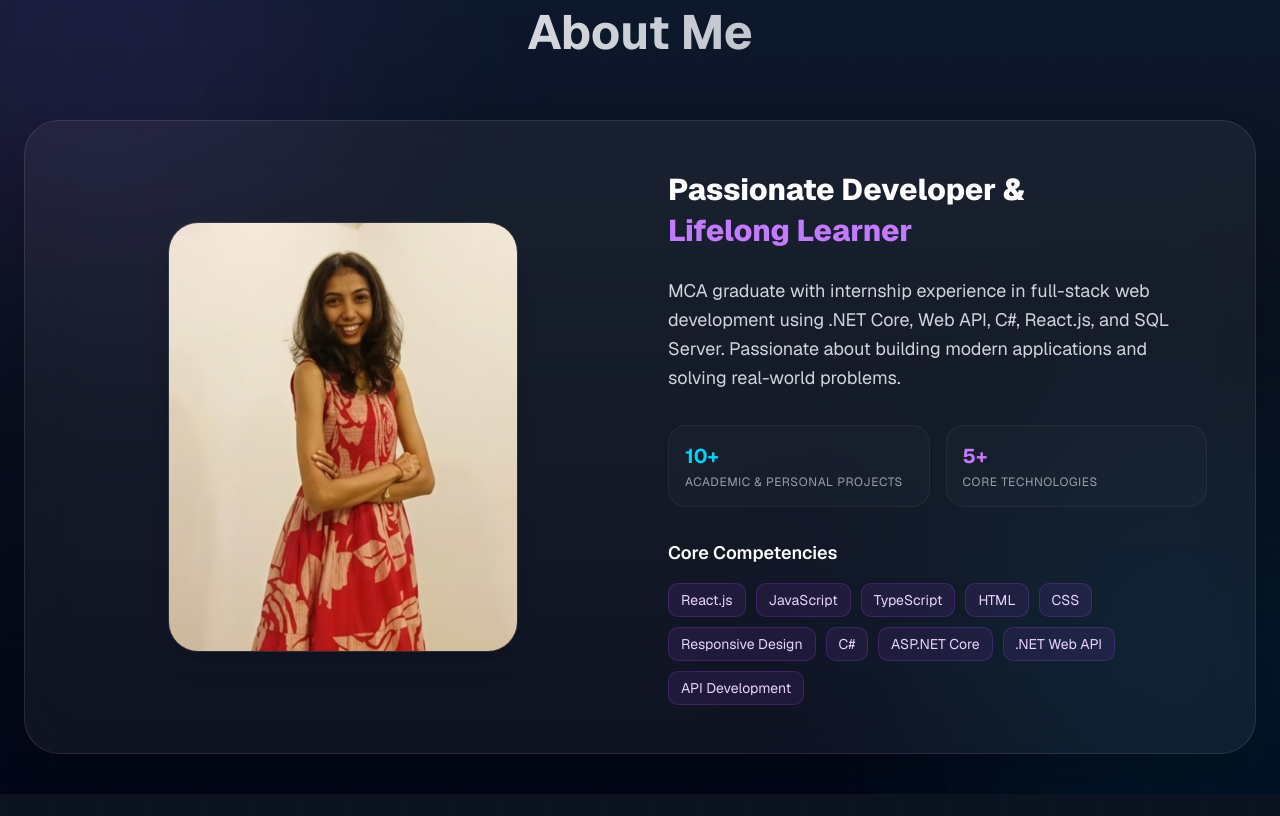
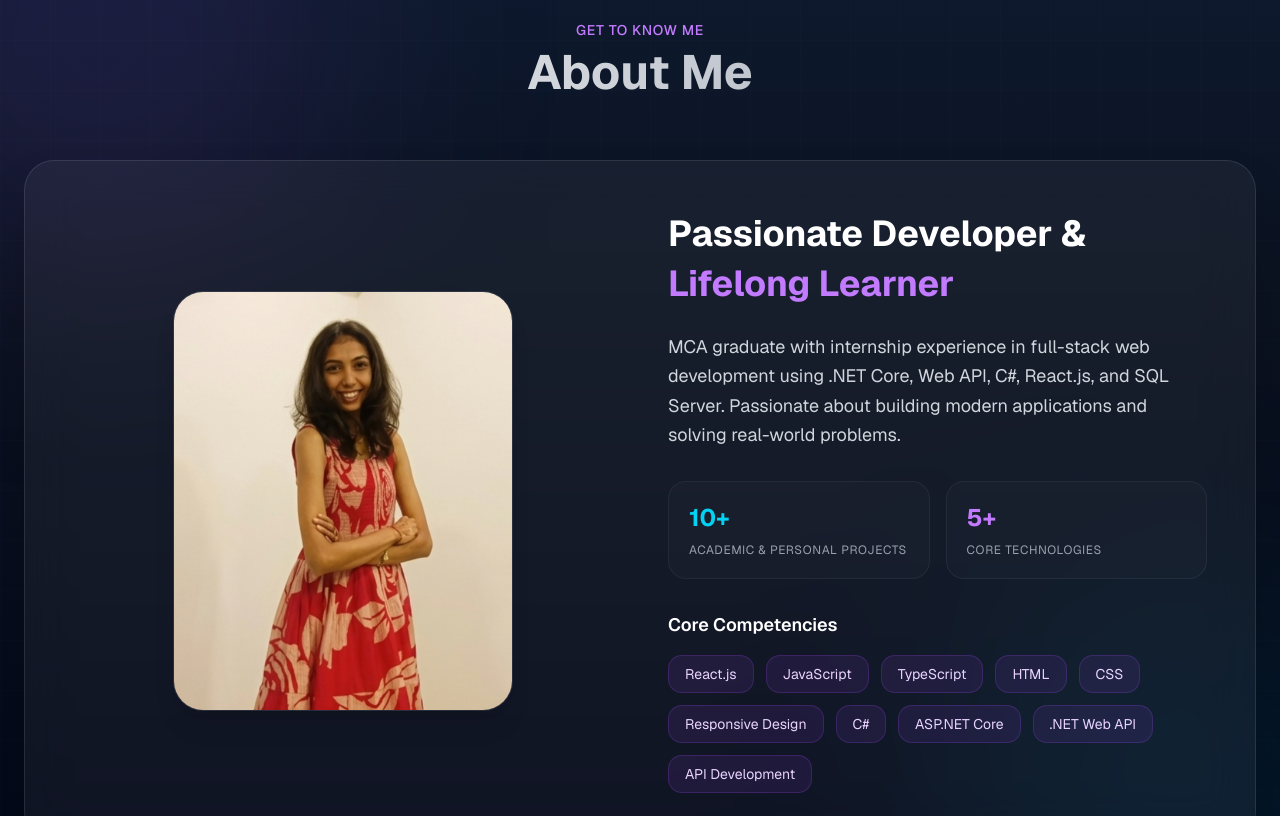
Before and after one commit to AxitaLakhani/My-Portfolio, a Next.js app: page / in a window 1280 px wide. Shown: the part 860-1676 px from the top of the page. Built offline with nearby package versions, Linux system fonts and the light colour scheme.

Commit message:
updated portfolio

```diff
--- a/components/About.tsx
+++ b/components/About.tsx
@@ -2,123 +2,194 @@ import Image from "next/image";
 import { portfolioData } from "@/lib/data";
 
 export default function About() {
-  const allSkills = portfolioData.skills.flatMap((s) => s.items);
+  const allSkills = portfolioData.skills.flatMap(
+    (s) => s.items
+  );
+
   return (
     <section
       id="about"
-      className="portfolio-bg py-10 px-6"
+      className="portfolio-bg py-16 sm:py-20 px-4 sm:px-6 overflow-hidden"
     >
       <div className="grid-pattern"></div>
 
       <div className="content max-w-7xl mx-auto">
 
-        <div className="text-center mb-16">
-         <p className="text-purple-400 mb-2 font-medium tracking-wider uppercase text-sm">
+        {/* Heading */}
+
+        <div className="text-center mb-12 sm:mb-16">
+
+          <p className="text-purple-400 mb-2 font-medium tracking-wider uppercase text-sm">
             Get To Know Me
           </p>
-          <h2 className="text-3xl md:text-5xl font-bold bg-gradient-to-r from-white to-gray-400 bg-clip-text text-transparent">
+
+          <h2 className="text-3xl sm:text-4xl md:text-5xl font-bold bg-gradient-to-r from-white to-gray-400 bg-clip-text text-transparent">
             About Me
           </h2>
+
         </div>
+
+        {/* Main Container */}
 
         <div
           className="
           grid
+          grid-cols-1
           lg:grid-cols-2
-          gap-14
+          gap-10 lg:gap-14
           items-center
           bg-white/5
-          border
-          border-white/10
+          border border-white/10
           backdrop-blur-xl
-          rounded-[35px]
-          p-8
-          md:p-12
+          rounded-[30px]
+          p-5
+          sm:p-8
+          md:p-10
+          lg:p-12
           shadow-2xl
           "
         >
 
-          {/* Left */}
+          {/* LEFT IMAGE */}
 
           <div className="flex justify-center">
 
             <div
               className="
               relative
-              w-[280px]
-              md:w-[350px]
-              h-[350px]
-              md:h-[430px]
+              w-[240px]
+              h-[300px]
+              sm:w-[300px]
+              sm:h-[380px]
+              md:w-[340px]
+              md:h-[420px]
               rounded-[30px]
               overflow-hidden
-              border
-              border-white/10
+              border border-white/10
               shadow-xl
               hover:scale-105
               transition-all
               duration-500
-
               "
             >
-
               <Image
                 src="/Profile.jpg"
                 alt="Akshita"
                 fill
                 className="object-cover"
               />
-
             </div>
 
           </div>
 
-          {/* Right */}
+          {/* RIGHT CONTENT */}
 
-           <div className="flex flex-col justify-center">
-            <h3 className="text-2xl md:text-3xl font-extrabold text-white leading-snug">
-              Passionate Developer & <br />
-              <span className="text-purple-400">Lifelong Learner</span>
+          <div className="flex flex-col">
+
+            <h3 className="text-2xl sm:text-3xl md:text-4xl font-bold leading-snug text-center lg:text-left">
+
+              Passionate Developer &
+
+              <span className="block text-purple-400">
+                Lifelong Learner
+              </span>
+
             </h3>
 
-            <p className="text-gray-300 leading-relaxed text-base md:text-lg mt-6">
+            <p
+              className="
+              text-gray-300
+              leading-relaxed
+              text-sm
+              sm:text-base
+              md:text-lg
+              mt-6
+              text-center
+              lg:text-left
+              "
+            >
               {portfolioData.description}
             </p>
 
-            {/* Mini cards */}
+            {/* MINI CARDS */}
 
-              <div className="grid grid-cols-2 gap-4 mt-8">
-              <div className="p-4 rounded-2xl bg-white/[0.02] border border-white/5 hover:border-purple-500/20 transition-colors duration-300">
-                <h4 className="text-cyan-400 text-xl font-bold">10+</h4>
-                <p className="text-xs text-gray-400 mt-1 uppercase tracking-wider">
+            <div className="grid grid-cols-1 sm:grid-cols-2 gap-4 mt-8">
+
+              <div
+                className="
+                p-5
+                rounded-2xl
+                bg-white/[0.02]
+                border border-white/5
+                hover:border-purple-500/20
+                transition
+                "
+              >
+                <h4 className="text-cyan-400 text-2xl font-bold">
+                  10+
+                </h4>
+
+                <p className="text-xs text-gray-400 mt-2 uppercase tracking-wider">
                   Academic & Personal Projects
                 </p>
               </div>
 
-              <div className="p-4 rounded-2xl bg-white/[0.02] border border-white/5 hover:border-cyan-500/20 transition-colors duration-300">
-                <h4 className="text-purple-400 text-xl font-bold">5+</h4>
-                <p className="text-xs text-gray-400 mt-1 uppercase tracking-wider">
+              <div
+                className="
+                p-5
+                rounded-2xl
+                bg-white/[0.02]
+                border border-white/5
+                hover:border-cyan-500/20
+                transition
+                "
+              >
+                <h4 className="text-purple-400 text-2xl font-bold">
+                  5+
+                </h4>
+
+                <p className="text-xs text-gray-400 mt-2 uppercase tracking-wider">
                   Core Technologies
                 </p>
               </div>
+
             </div>
 
+            {/* SKILLS */}
 
-            {/* Skills */}
+            <div className="mt-8">
 
-              <div className="mt-8">
-              <h4 className="font-semibold text-white text-lg mb-4">
+              <h4 className="font-semibold text-white text-lg mb-4 text-center lg:text-left">
                 Core Competencies
               </h4>
-              <div className="flex flex-wrap gap-2.5">
-                {allSkills.slice(0, 10).map((skill, index) => (
+
+              <div className="flex flex-wrap gap-3 justify-center lg:justify-start">
+
+                {allSkills
+                  .slice(0, 10)
+                  .map((skill, index) => (
+
                   <span
                     key={index}
-                    className="px-3 py-1.5 rounded-lg bg-purple-500/10 border border-purple-500/20 text-xs sm:text-sm text-purple-200 hover:bg-purple-500/25 transition-colors duration-300"
+                    className="
+                    px-4
+                    py-2
+                    rounded-xl
+                    bg-purple-500/10
+                    border border-purple-500/20
+                    text-xs sm:text-sm
+                    text-purple-200
+                    hover:bg-purple-500/25
+                    transition
+                    "
                   >
                     {skill}
                   </span>
+
                 ))}
+
               </div>
+
             </div>
 
           </div>
@@ -136,24 +207,55 @@ export default function About() {
 
 
 
+
+
+
+
+
+
+
+
+// import Image from "next/image";
 // import { portfolioData } from "@/lib/data";
-// import Image from "next/image";
 
 // export default function About() {
+//   const allSkills = portfolioData.skills.flatMap((s) => s.items);
 //   return (
 //     <section
 //       id="about"
-//       className="py-24 px-6"
+//       className="portfolio-bg py-10 px-6"
 //     >
-//       <div className="max-w-6xl mx-auto">
+//       <div className="grid-pattern"></div>
 
-//         <h2 className="text-4xl font-bold text-center mb-16">
-//           About Me
-//         </h2>
+//       <div className="content max-w-7xl mx-auto">
 
-//         <div className="grid md:grid-cols-2 gap-10 items-center">
+//         <div className="text-center mb-16">
+//          <p className="text-purple-400 mb-2 font-medium tracking-wider uppercase text-sm">
+//             Get To Know Me
+//           </p>
+//           <h2 className="text-3xl md:text-5xl font-bold bg-gradient-to-r from-white to-gray-400 bg-clip-text text-transparent">
+//             About Me
+//           </h2>
+//         </div>
 
-//           {/* Image */}
+//         <div
+//           className="
+//           grid
+//           lg:grid-cols-2
+//           gap-14
+//           items-center
+//           bg-white/5
+//           border
+//           border-white/10
+//           backdrop-blur-xl
+//           rounded-[35px]
+//           p-8
+//           md:p-12
+//           shadow-2xl
+//           "
+//         >
+
+//           {/* Left */}
 
 //           <div className="flex justify-center">
 
@@ -161,23 +263,24 @@ export default function About() {
 //               className="
 //               relative
 //               w-[280px]
+//               md:w-[350px]
 //               h-[350px]
-//               rounded-3xl
+//               md:h-[430px]
+//               rounded-[30px]
 //               overflow-hidden
 //               border
 //               border-white/10
-//               bg-white/5
-//               backdrop-blur-lg
 //               shadow-xl
 //               hover:scale-105
 //               transition-all
 //               duration-500
+
 //               "
 //             >
 
 //               <Image
 //                 src="/Profile.jpg"
-//                 alt="Akshita Lakhani"
+//                 alt="Akshita"
 //                 fill
 //                 className="object-cover"
 //               />
@@ -186,68 +289,53 @@ export default function About() {
 
 //           </div>
 
-//           {/* Content */}
+//           {/* Right */}
 
-//           <div>
+//            <div className="flex flex-col justify-center">
+//             <h3 className="text-2xl md:text-3xl font-extrabold text-white leading-snug">
+//               Passionate Developer & <br />
+//               <span className="text-purple-400">Lifelong Learner</span>
+//             </h3>
 
-//             <p className="text-purple-400 font-medium mb-4">
-//               Get To Know Me
+//             <p className="text-gray-300 leading-relaxed text-base md:text-lg mt-6">
+//               {portfolioData.description}
 //             </p>
 
-//             <h3 className="text-3xl font-bold mb-6">
-//               Passionate Developer & Lifelong Learner
-//             </h3>
+//             {/* Mini cards */}
 
-//             <p className="text-gray-300 leading-8 mb-6">
-
-//               I’m passionate about building modern web experiences
-//               and continuously learning new technologies.
-//               I enjoy solving problems, creating responsive
-//               applications, and turning ideas into clean,
-//               functional, and meaningful digital solutions.
-
-//             </p>
-
-//             <div className="grid grid-cols-2 gap-4">
-
-//               <div
-//                 className="
-//                 p-4
-//                 rounded-xl
-//                 border
-//                 border-white/10
-//                 bg-white/5
-//                 "
-//               >
-//                 <h4 className="font-bold">
-//                   Experience
-//                 </h4>
-
-//                 <p className="text-gray-400">
-//                   Full Stack Development
+//               <div className="grid grid-cols-2 gap-4 mt-8">
+//               <div className="p-4 rounded-2xl bg-white/[0.02] border border-white/5 hover:border-purple-500/20 transition-colors duration-300">
+//                 <h4 className="text-cyan-400 text-xl font-bold">10+</h4>
+//                 <p className="text-xs text-gray-400 mt-1 uppercase tracking-wider">
+//                   Academic & Personal Projects
 //                 </p>
-
 //               </div>
 
-//               <div
-//                 className="
-//                 p-4
-//                 rounded-xl
-//                 border
-//                 border-white/10
-//                 bg-white/5
-//                 "
-//               >
-//                 <h4 className="font-bold">
-//                   Focus
-//                 </h4>
+//               <div className="p-4 rounded-2xl bg-white/[0.02] border border-white/5 hover:border-cyan-500/20 transition-colors duration-300">
+//                 <h4 className="text-purple-400 text-xl font-bold">5+</h4>
+//                 <p className="text-xs text-gray-400 mt-1 uppercase tracking-wider">
+//                   Core Technologies
+//                 </p>
+//               </div>
+//             </div>
 
-//                 <p className="text-gray-400">
-//                   Web Applications
-//                 </p>
 
+//             {/* Skills */}
+
+//               <div className="mt-8">
+//               <h4 className="font-semibold text-white text-lg mb-4">
+//                 Core Competencies
+//               </h4>
+//               <div className="flex flex-wrap gap-2.5">
+//                 {allSkills.slice(0, 10).map((skill, index) => (
+//                   <span
+//                     key={index}
+//                     className="px-3 py-1.5 rounded-lg bg-purple-500/10 border border-purple-500/20 text-xs sm:text-sm text-purple-200 hover:bg-purple-500/25 transition-colors duration-300"
+//                   >
+//                     {skill}
+//                   </span>
+//                 ))}
 //               </div>
-
 //             </div>
 
 //           </div>
@@ -255,7 +343,136 @@ export default function About() {
 //         </div>
 
 //       </div>
-
 //     </section>
 //   );
 // }
+
+
+
+
+
+
+
+// // import { portfolioData } from "@/lib/data";
+// // import Image from "next/image";
+
+// // export default function About() {
+// //   return (
+// //     <section
+// //       id="about"
+// //       className="py-24 px-6"
+// //     >
+// //       <div className="max-w-6xl mx-auto">
+
+// //         <h2 className="text-4xl font-bold text-center mb-16">
+// //           About Me
+// //         </h2>
+
+// //         <div className="grid md:grid-cols-2 gap-10 items-center">
+
+// //           {/* Image */}
+
+// //           <div className="flex justify-center">
+
+// //             <div
+// //               className="
+// //               relative
+// //               w-[280px]
+// //               h-[350px]
+// //               rounded-3xl
+// //               overflow-hidden
+// //               border
+// //               border-white/10
+// //               bg-white/5
+// //               backdrop-blur-lg
+// //               shadow-xl
+// //               hover:scale-105
+// //               transition-all
+// //               duration-500
+// //               "
+// //             >
+
+// //               <Image
+// //                 src="/Profile.jpg"
+// //                 alt="Akshita Lakhani"
+// //                 fill
+// //                 className="object-cover"
+// //               />
+
+// //             </div>
+
+// //           </div>
+
+// //           {/* Content */}
+
+// //           <div>
+
+// //             <p className="text-purple-400 font-medium mb-4">
+// //               Get To Know Me
+// //             </p>
+
+// //             <h3 className="text-3xl font-bold mb-6">
+// //               Passionate Developer & Lifelong Learner
+// //             </h3>
+
+// //             <p className="text-gray-300 leading-8 mb-6">
+
+// //               I’m passionate about building modern web experiences
+// //               and continuously learning new technologies.
+// //               I enjoy solving problems, creating responsive
+// //               applications, and turning ideas into clean,
+// //               functional, and meaningful digital solutions.
+
+// //             </p>
+
+// //             <div className="grid grid-cols-2 gap-4">
+
+// //               <div
+// //                 className="
+// //                 p-4
+// //                 rounded-xl
+// //                 border
+// //                 border-white/10
+// //                 bg-white/5
+// //                 "
+// //               >
+// //                 <h4 className="font-bold">
+// //                   Experience
+// //                 </h4>
+
+// //                 <p className="text-gray-400">
+// //                   Full Stack Development
+// //                 </p>
+
+// //               </div>
+
+// //               <div
+// //                 className="
+// //                 p-4
+// //                 rounded-xl
+// //                 border
+// //                 border-white/10
+// //                 bg-white/5
+// //                 "
+// //               >
+// //                 <h4 className="font-bold">
+// //                   Focus
+// //                 </h4>
+
+// //                 <p className="text-gray-400">
+// //                   Web Applications
+// //                 </p>
+
+// //               </div>
+
+// //             </div>
+
+// //           </div>
+
+// //         </div>
+
+// //       </div>
+
+// //     </section>
+// //   );
+// // }
--- a/components/Hero.tsx
+++ b/components/Hero.tsx
@@ -29,7 +29,9 @@ export default function Hero() {
 
           {/* LEFT SIDE */}
 
-          <div className="order-2 lg:order-1 text-center lg:text-left">
+{/* LEFT SIDE */}
+
+<div className="order-1 text-center lg:text-left">
 
   <motion.div
     initial={{ opacity: 0, y: -15 }}
@@ -99,6 +101,8 @@ export default function Hero() {
     </a>
   </motion.div>
 
+
+
             {/* STATS */}
 
             <motion.div
@@ -137,9 +141,8 @@ export default function Hero() {
 
             </motion.div>
 
+
           </div>
-
-          {/* RIGHT ORBIT */}
 
           {/* RIGHT ORBIT */}
 
@@ -335,6 +338,7 @@ export default function Hero() {
 
         </div>
       </div>
+
     </section>
   );
 }
--- a/components/Navbar.tsx
+++ b/components/Navbar.tsx
@@ -1,50 +1,178 @@
-"use client"
+"use client";
 
-import Link from "next/link"
+import { useState } from "react";
+import Link from "next/link";
+import { Menu, X } from "lucide-react";
 
-const links=[
+const links = [
   "Home",
   "About",
   "Projects",
   "Experience",
   "Skills",
-"Contact"
-]
+  "Contact",
+];
 
-export default function Navbar(){
+export default function Navbar() {
+  const [open, setOpen] = useState(false);
 
-return(
+  return (
+    <header
+      className="
+      fixed top-0 left-0 w-full z-50
+      backdrop-blur-lg
+      bg-black/20
+      border-b border-white/10
+      "
+    >
+      <nav className="max-w-7xl mx-auto px-5 py-5">
 
-<header className="fixed top-0 z-50 w-full backdrop-blur-lg border-b">
+        <div className="flex items-center justify-between">
 
-<nav className="container mx-auto flex justify-between p-5">
+          {/* Logo */}
 
-<h1 className="font-bold text-xl">
+          <h1 className="font-bold text-xl sm:text-2xl">
             Akshita Lakhani
           </h1>
 
+          {/* Desktop menu */}
+
           <div className="hidden md:flex gap-8">
-
-{links.map(link=>(
-
+            {links.map((link) => (
               <Link
                 key={link}
                 href={`#${link.toLowerCase()}`}
-className="hover:text-purple-500 transition"
+                className="
+                hover:text-purple-500
+                transition
+                "
               >
+                {link}
+              </Link>
+            ))}
+          </div>
 
-{link}
+          {/* Mobile Toggle */}
 
-</Link>
-
-))}
+          <button
+            onClick={() => setOpen(!open)}
+            className="
+            md:hidden
+            p-2
+            rounded-lg
+            border border-white/10
+            "
+          >
+            {open ? (
+              <X size={24} />
+            ) : (
+              <Menu size={24} />
+            )}
+          </button>
 
         </div>
 
+        {/* Mobile Menu */}
+
+        <div
+          className={`
+          md:hidden
+          overflow-hidden
+          transition-all
+          duration-300
+          ${
+            open
+              ? "max-h-[500px] opacity-100 mt-5"
+              : "max-h-0 opacity-0"
+          }
+          `}
+        >
+          <div
+            className="
+            flex flex-col
+            gap-5
+            py-5
+            bg-white/5
+            backdrop-blur-xl
+            rounded-2xl
+            border border-white/10
+            mt-3
+            "
+          >
+            {links.map((link) => (
+              <Link
+                key={link}
+                href={`#${link.toLowerCase()}`}
+                onClick={() => setOpen(false)}
+                className="
+                px-5
+                hover:text-purple-500
+                transition
+                "
+              >
+                {link}
+              </Link>
+            ))}
+          </div>
+        </div>
+
       </nav>
+    </header>
+  );
+}
 
-</header>
 
-)
 
-}
+
+
+
+// "use client"
+
+// import Link from "next/link"
+
+// const links=[
+// "Home",
+// "About",
+// "Projects",
+// "Experience",
+// "Skills",
+// "Contact"
+// ]
+
+// export default function Navbar(){
+
+// return(
+
+// <header className="fixed top-0 z-50 w-full backdrop-blur-lg border-b">
+
+// <nav className="container mx-auto flex justify-between p-5">
+
+// <h1 className="font-bold text-xl">
+// Akshita Lakhani
+// </h1>
+
+// <div className="hidden md:flex gap-8">
+
+// {links.map(link=>(
+
+// <Link
+// key={link}
+// href={`#${link.toLowerCase()}`}
+// className="hover:text-purple-500 transition"
+// >
+
+// {link}
+
+// </Link>
+
+// ))}
+
+// </div>
+
+// </nav>
+
+// </header>
+
+// )
+
+// }
```
Lines whose indentation alone changed are shown as unchanged.
